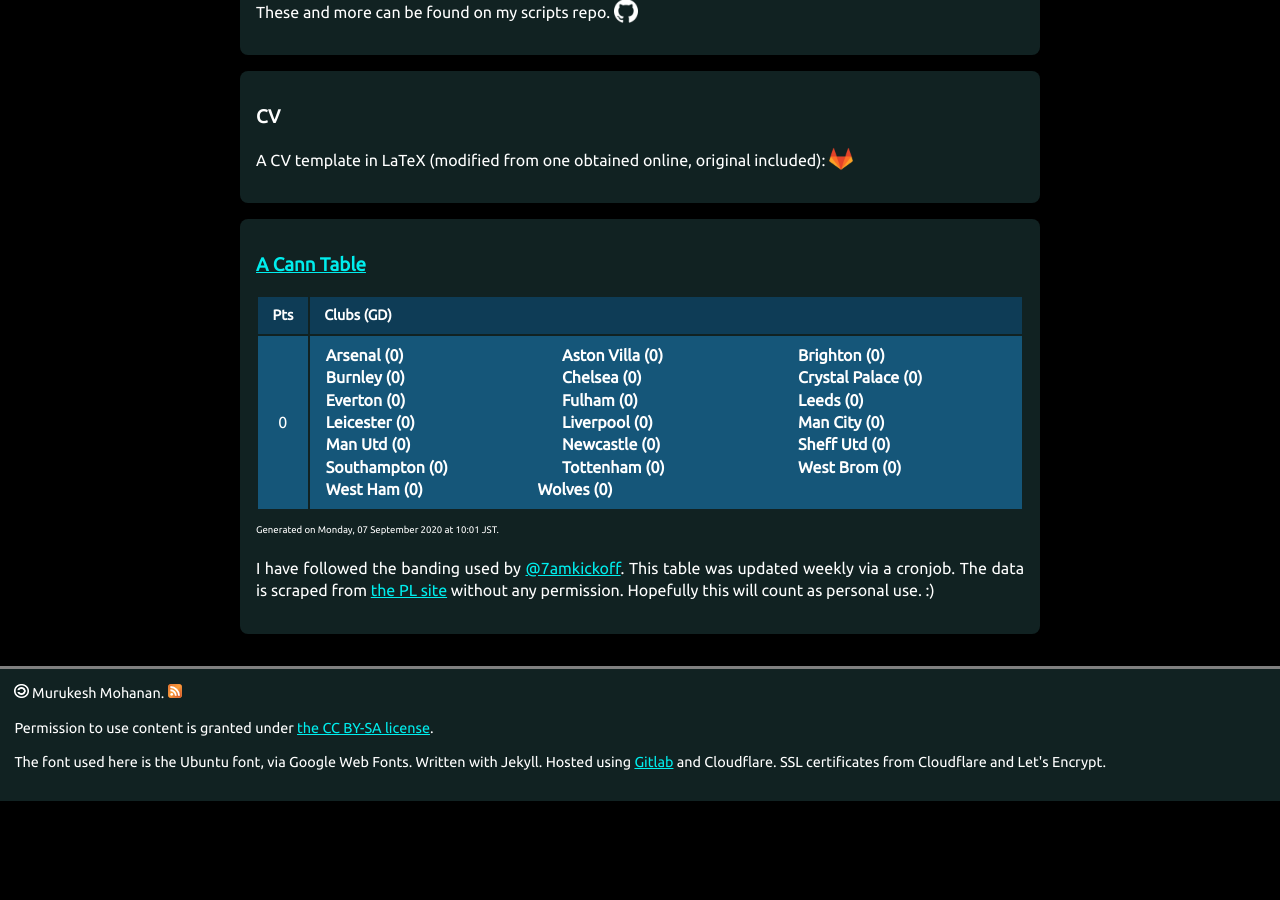
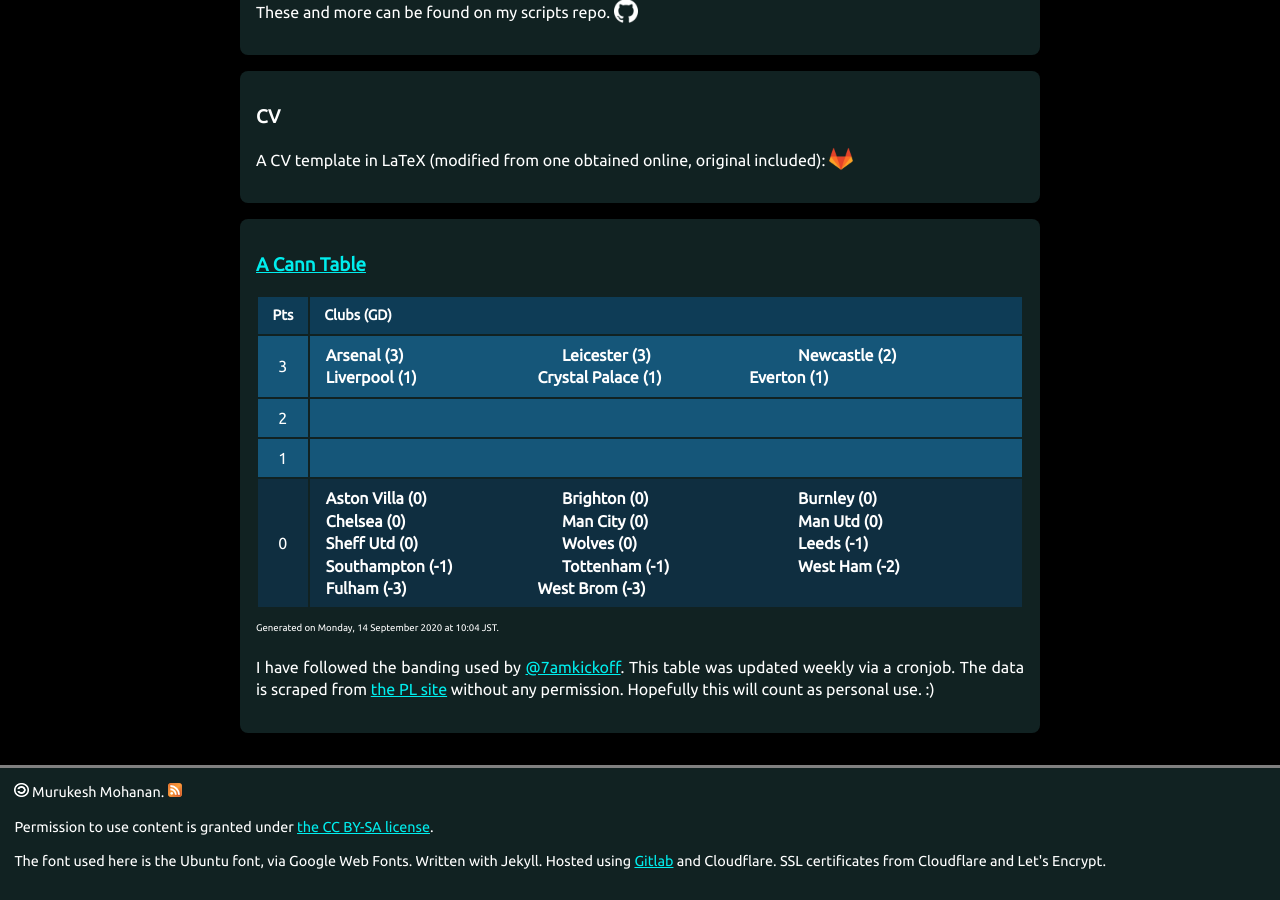
Before and after one commit to muru/muru.github.io, a Jekyll site: the page built from resources.md, in a window 1280 px wide and 900 px high, scrolled down 1507 px. Built offline with Jekyll 4.4.1, drawn with Linux system fonts in a browser that asks for light colours; before the commit the page ends 2308 px from its top, so only the background shows below that.

Commit message:
updated cann-table: Mon 14 Sep 10:04:35 JST 2020

```diff
--- a/cann-table.html
+++ b/cann-table.html
@@ -1,29 +1,44 @@
 <table id="cann-table">
 <thead> <th> Pts </th> <th> Clubs (GD) </th> </thead>
 	<tr class="cann-row-1">
+		<td class="cann-point"> 3 </td>
+		<td class="cann-clubs">
+			<span class="club-name"> Arsenal (3) </span>
+			<span class="club-name"> Leicester (3) </span>
+			<span class="club-name"> Newcastle (2) </span>
+			<span class="club-name"> Liverpool (1) </span>
+			<span class="club-name"> Crystal Palace (1) </span>
+			<span class="club-name"> Everton (1) </span>
+		</td>
+ 	</tr>
+	<tr class="cann-row-1">
+		<td class="cann-point"> 2 </td>
+		<td class="cann-clubs">
+		</td>
+ 	</tr>
+	<tr class="cann-row-1">
+		<td class="cann-point"> 1 </td>
+		<td class="cann-clubs">
+		</td>
+ 	</tr>
+	<tr class="cann-row-2">
 		<td class="cann-point"> 0 </td>
 		<td class="cann-clubs">
-			<span class="club-name"> Arsenal (0) </span>
 			<span class="club-name"> Aston Villa (0) </span>
 			<span class="club-name"> Brighton (0) </span>
 			<span class="club-name"> Burnley (0) </span>
 			<span class="club-name"> Chelsea (0) </span>
-			<span class="club-name"> Crystal Palace (0) </span>
-			<span class="club-name"> Everton (0) </span>
-			<span class="club-name"> Fulham (0) </span>
-			<span class="club-name"> Leeds (0) </span>
-			<span class="club-name"> Leicester (0) </span>
-			<span class="club-name"> Liverpool (0) </span>
 			<span class="club-name"> Man City (0) </span>
 			<span class="club-name"> Man Utd (0) </span>
-			<span class="club-name"> Newcastle (0) </span>
 			<span class="club-name"> Sheff Utd (0) </span>
-			<span class="club-name"> Southampton (0) </span>
-			<span class="club-name"> Tottenham (0) </span>
-			<span class="club-name"> West Brom (0) </span>
-			<span class="club-name"> West Ham (0) </span>
 			<span class="club-name"> Wolves (0) </span>
+			<span class="club-name"> Leeds (-1) </span>
+			<span class="club-name"> Southampton (-1) </span>
+			<span class="club-name"> Tottenham (-1) </span>
+			<span class="club-name"> West Ham (-2) </span>
+			<span class="club-name"> Fulham (-3) </span>
+			<span class="club-name"> West Brom (-3) </span>
 		</td>
  	</tr>
 </table>
-<span id="cann-gen-note"> Generated on  Monday, 07 September 2020 at 10:01 JST. </span>
+<span id="cann-gen-note"> Generated on  Monday, 14 September 2020 at 10:04 JST. </span>
```
